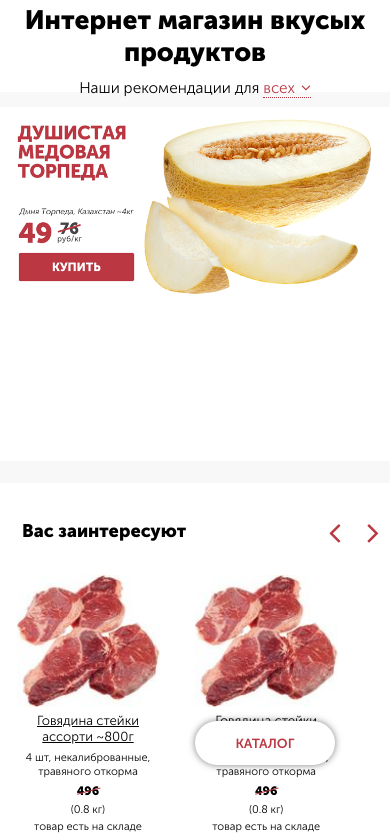
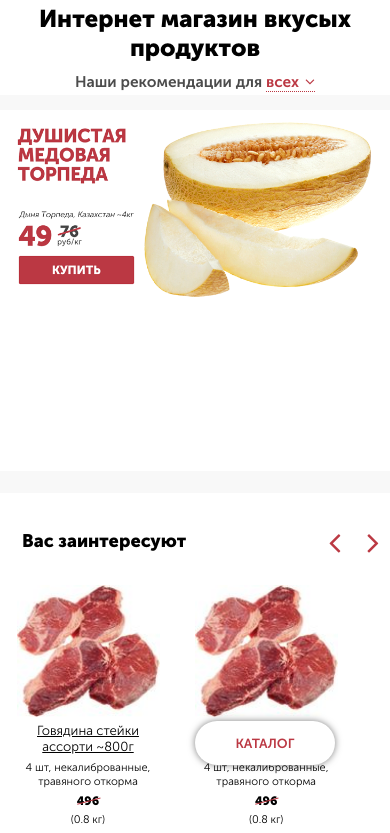
Before and after one commit to yvlavrov/yvlavrov.github.io, a plain HTML site: page index.html in a window 390 px wide. Shown: the part 57-890 px from the top of the page. Drawn offline with Linux system fonts and the light colour scheme.

Commit message:
исправил row-1

```diff
--- a/css/main.css
+++ b/css/main.css
@@ -605,7 +605,7 @@ top: 10px;
 /*-------------------------row-1--------------------------------------*/
 .row-1 {
 	padding-top: 15px;
-	max-height: 80px;
+	min-height: 80px;
 	display: flex;
 	justify-content: center;
 	flex-grow: 1;
@@ -622,7 +622,8 @@ top: 10px;
 .row-1 h2 {
 	margin: 0;
 	font-family: "Museo Sans", sans-serif;
-	font-weight: bold;
+	font-weight: 800;
+	font-size: 26px;
 	text-align: center;
 
 }
@@ -630,8 +631,10 @@ top: 10px;
 .row-1 p {
 	margin: 0;
 	margin-top: 10px;
+	font-weight: 600;
 	font-size: 14px;
 	font-family: "Museo Sans", sans-serif;
+	color: #4c4c4c;
 }
 
 .row-1__wrapper > p > .dropDownMenuBtn {
--- a/css/media.css
+++ b/css/media.css
@@ -163,6 +163,10 @@
 	}
 	.sideMenuToggle--sm {
 		display: block;
+	}
+	.row-1 h2 {
+		font-size: 22px;
+	}
 }
 
 @media (max-width: 575px) {
```
